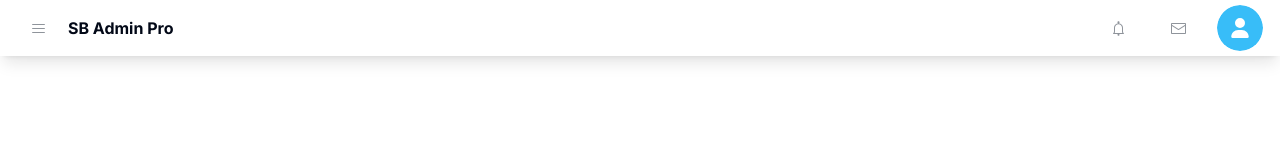
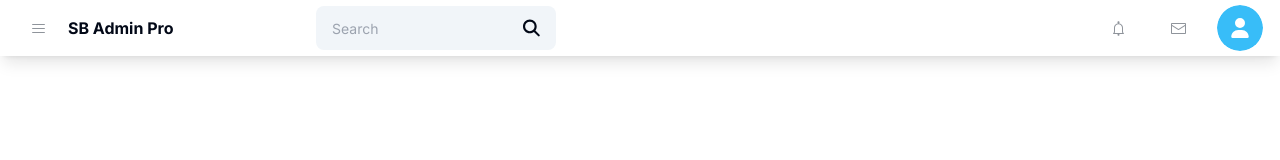
Before and after one commit to 0xe0b69e/psi-proj-2, a Next.js app: page / in a window 1280 px wide. Shown: the top 160 px of the page. Built offline with nearby package versions, Linux system fonts and the light colour scheme.

Commit message:
Added input

```diff
--- a/components/navbar.js
+++ b/components/navbar.js
@@ -1,24 +1,56 @@
 "use client";
 
 import {
-  BellIcon,
+  BellIcon, Cross1Icon,
   EnvelopeClosedIcon,
   HamburgerMenuIcon,
 } from "@radix-ui/react-icons";
 import { cn } from "@/lib/utils";
 import Link from "next/link";
 import UserAvatar from "@/components/user-avatar";
+import { FaMagnifyingGlass } from "react-icons/fa6";
+import { useState } from "react";
 
-export default function Navbar() {
+export default function Navbar ()
+{
+  const [ isInputFocused, setIsInputFocused ] = useState( false );
+  const [ isInputEmpty, setIsInputEmpty ] = useState( true );
+
+  const onClear = function ( e )
+  {
+    setIsInputEmpty( true );
+    document.getElementById( "search" ).value = "";
+  }
+
   return (
-    <nav className="fixed w-full flex justify-between px-4 py-4 items-center bg-background-foreground h-14 shadow-lg">
+    <nav className="fixed w-full flex justify-between px-4 items-center bg-background-foreground h-14 shadow-lg">
       <div className="flex flex-row h-full items-center space-x-2">
-        <Icon>
+        <Icon className="max-lg:hidden">
           <HamburgerMenuIcon />
         </Icon>
-        <Link href="#" className="font-bold">
+        <Link href="#" className="font-bold w-[240px]">
           SB Admin Pro
         </Link>
+        <div className={cn(
+          "flex flex-row items-center justify-center bg-slate-100 h-[44px] w-[240px] rounded-lg px-4 transition-all",
+          isInputFocused && "ring-funnyRingColor ring-4",
+        )}>
+          <input
+            className="bg-transparent focus-visible:outline-none w-full h-full text-sm text-slate-800"
+            id="search"
+            placeholder="Search"
+            onFocus={() => setIsInputFocused( true )}
+            onBlur={() => setIsInputFocused( false )}
+            onChange={( e ) => setIsInputEmpty( e.target.value === "" )}
+          />
+          {!isInputEmpty &&
+            <Cross1Icon
+              className="w-5 h-5 cursor-pointer"
+              onClick={onClear}
+            />
+          }
+          <FaMagnifyingGlass className="ml-4 w-5 h-5" />
+        </div>
       </div>
       <div className="flex flex-row-reverse h-full items-center space-x-4">
         <UserAvatar className="ml-4" src="" alt="@me" />
@@ -33,12 +65,14 @@ export default function Navbar() {
   );
 }
 
-function Icon({ children }) {
+function Icon ( { children, className } )
+{
   return (
     <span
       className={cn(
         "hover:bg-gray-300/75 w-11 h-11 rounded-full transition-all items-center justify-center inline-flex ring-gray-300 active:ring-4",
         "cursor-pointer text-gray-800/50 duration-300",
+        className
       )}
     >
       {children}
--- a/tailwind.config.js
+++ b/tailwind.config.js
@@ -13,6 +13,7 @@ module.exports = {
       center: true,
       padding: "2rem",
       screens: {
+        ...require( "tailwindcss/defaultTheme" ).screens,
         "2xl": "1400px",
       },
     },
@@ -51,6 +52,7 @@ module.exports = {
           DEFAULT: "hsl(var(--card))",
           foreground: "hsl(var(--card-foreground))",
         },
+        funnyRingColor: "#bfd7fc"
       },
       borderRadius: {
         lg: "var(--radius)",
```
